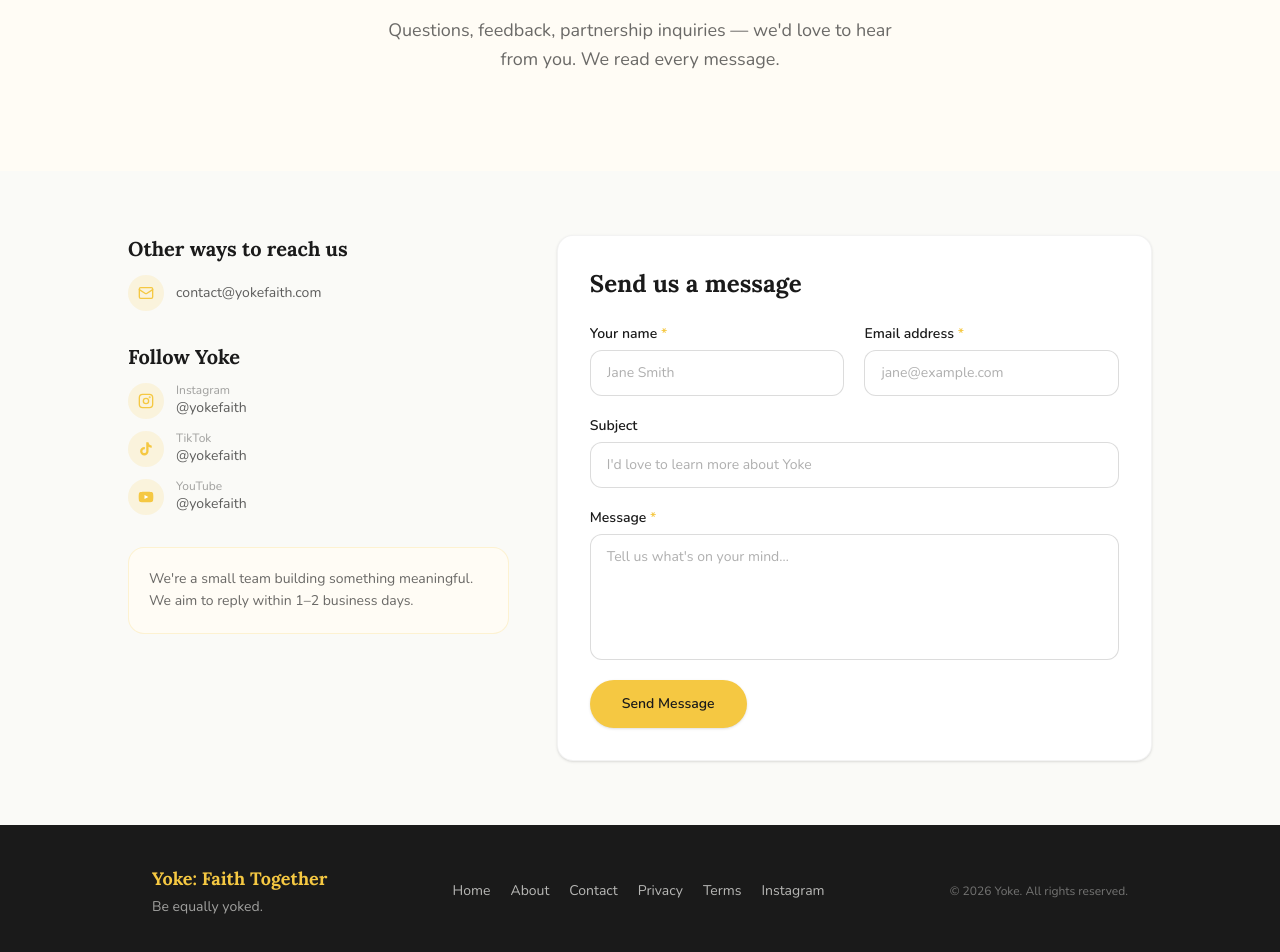
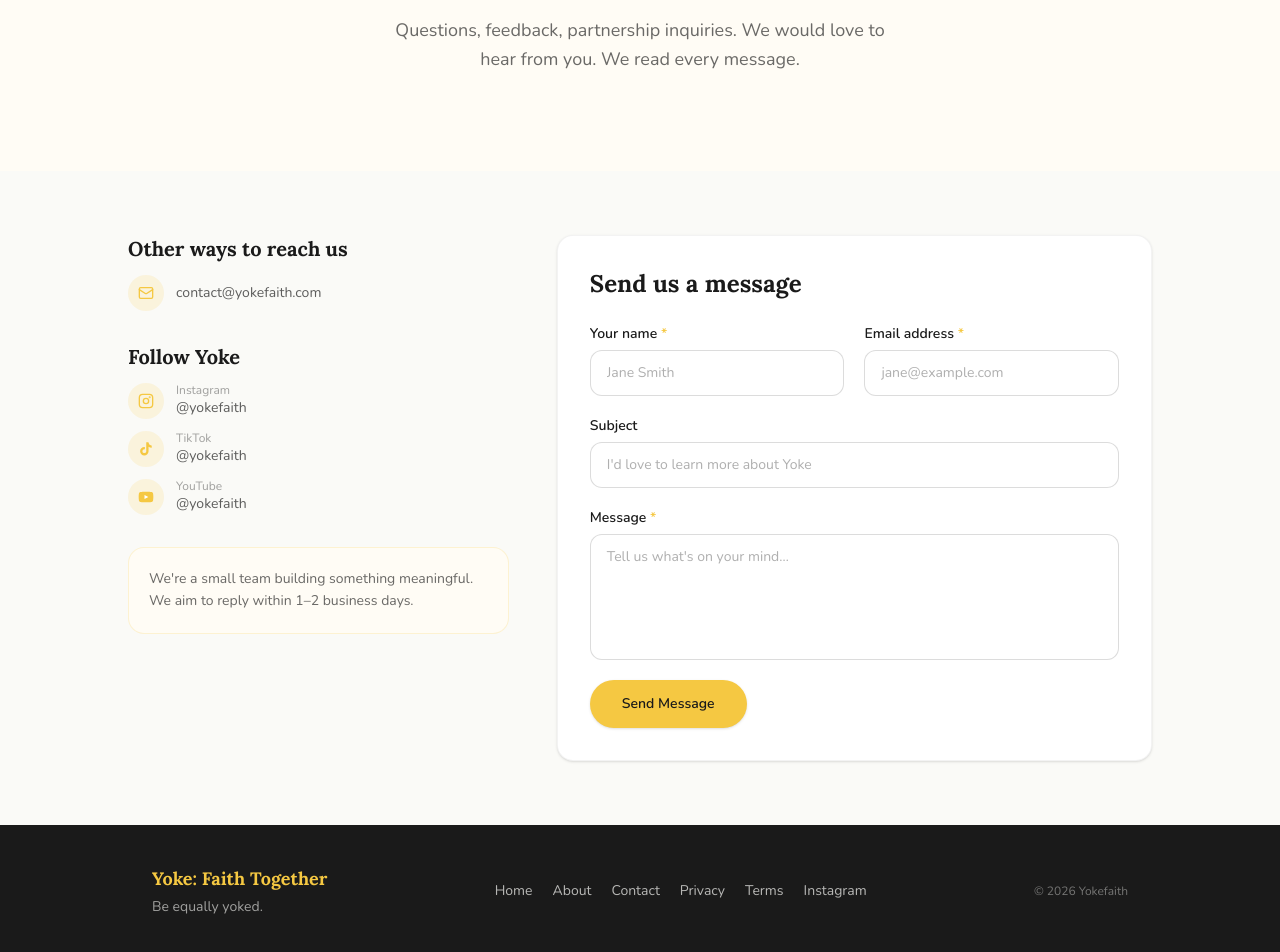
Before and after one commit to RayKang8/yoke-web, a Next.js app: page /contact in a window 1280 px wide. Shown: the part 276-1228 px from the top of the page. Built offline with nearby package versions, Linux system fonts and the light colour scheme.

Commit message:
fix: context

```diff
--- a/app/contact/page.tsx
+++ b/app/contact/page.tsx
@@ -32,7 +32,7 @@ function PageHeader() {
           Get in Touch
         </h1>
         <p className="mt-6 text-lg text-charcoal/65 font-body leading-relaxed max-w-lg mx-auto">
-          Questions, feedback, partnership inquiries — we&apos;d love to hear from you.
+          Questions, feedback, partnership inquiries. We would love to hear from you.
           We read every message.
         </p>
       </div>
--- a/components/Footer.tsx
+++ b/components/Footer.tsx
@@ -25,7 +25,7 @@ export default function Footer() {
           </a>
         </nav>
 
-        <p className="text-xs opacity-40">© 2026 Yoke. All rights reserved.</p>
+        <p className="text-xs opacity-40">© 2026 Yokefaith</p>
       </div>
     </footer>
   );
```
